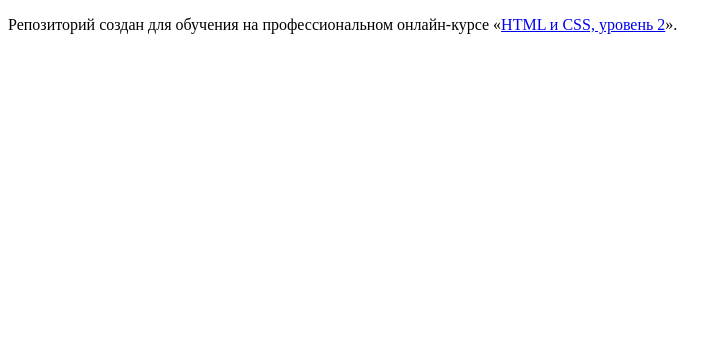
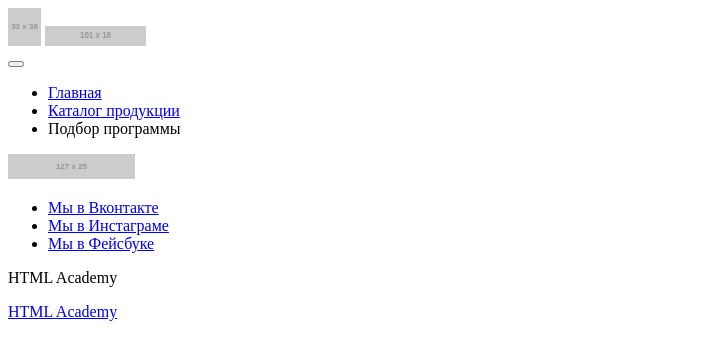
Before and after one commit to natakzk/308987-cat-energy-16, a website: page source/form.html in a window 1280 px wide. Shown: the whole page, without its empty margins (0-727 px from the left). Drawn offline with Linux system fonts and the light colour scheme; placeholder pictures from the web are drawn by us.

Commit message:
разметка хедера и футера страницы подбора программы

```diff
--- a/source/form.html
+++ b/source/form.html
@@ -6,7 +6,55 @@
   </head>
   <body>
 
-    <p>Репозиторий создан для обучения на профессиональном онлайн‑курсе «<a href="https://htmlacademy.ru/intensive/adaptive">HTML и CSS, уровень 2</a>».</p>
+    <header class="page-header">
+      <div class="page-header__wrapper container">
+        <a class="page-header__logo logo">
+          <img class="page-header__logo-img logo__img" src="https://via.placeholder.com/33x38" width="33" height="38" alt="Cat energy">
+          <img class="page-header__logo-text logo__img-text" src="https://via.placeholder.com/101x18" width="101" height="20" alt="Питание для котов Cat energy">
+        </a>
+        <nav class="main-nav">
+          <button class="main-nav__toggle"></button>
+          <div class="main-nav__wrapper">
+            <ul class="main-nav__list site-list">
+              <li class="site-list__item">
+                <a class="site-list__link" href="index.html">Главная</a>
+              </li>
+              <li class="site-list__item">
+                <a class="site-list__link" href="catalog.html">Каталог продукции</a>
+              </li>
+              <li class="site-list__item">
+                <a class="site-list__link site-list__link--active">Подбор программы</a>
+              </li>
+            </ul>
+          </div>
+        </nav>
+      </div>
+    </header>
+
+    <footer class="page-footer">
+      <div class="page-footer__wrapper container">
+        <div class="page-footer__logo logo">
+          <img class="page-footer__logo-img logo__img-text" src="https://via.placeholder.com/127x25" width="127" height="25" alt="Cat energy">
+        </div>
+        <div class="page-footer__social">
+          <ul class="social__list">
+            <li class="social__item">
+              <a class="social__link social__link--vk" href="https://vk.com/htmlacademy">Мы в Вконтакте</a>
+            </li>
+            <li class="social__item">
+              <a class="social__link social__link--insta" href="https://www.instagram.com/htmlacademy">Мы в Инстаграме</a>
+            </li>
+            <li class="social__item">
+              <a class="social__link social__link--fb" href="https://www.facebook.com/htmlacademy">Мы в Фейсбуке</a>
+            </li>
+          </ul>
+        </div>
+        <div class="page-footer__copyright copyright">
+          <p class="copyright__text">HTML Academy</p>
+          <a class="copyright__link" href="https://htmlacademy.ru/intensive/adaptive">HTML Academy</a>
+        </div>
+      </div>
+    </footer>
 
   </body>
 </html>
```
